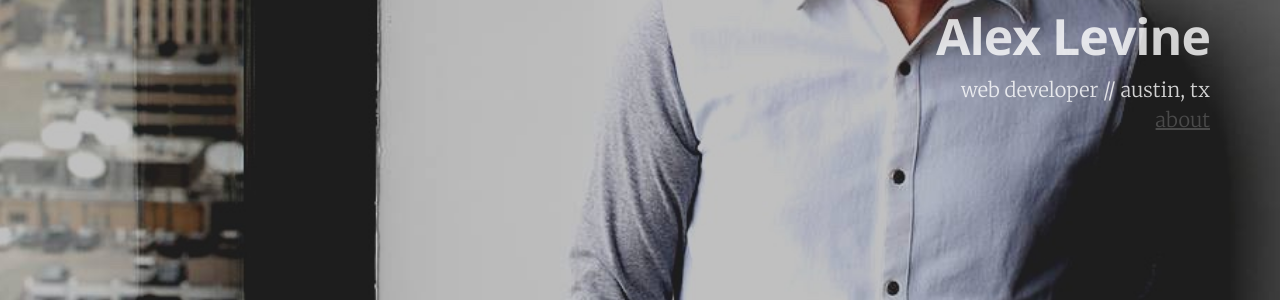
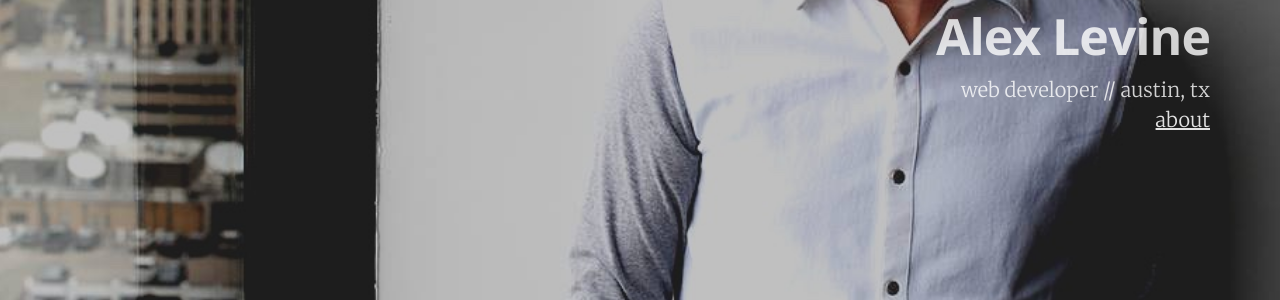
Before and after one commit to a17levine/a17levine.github.io, a Jekyll site: the page built from index.html, in a window 1280 px wide. Shown: the part 451-751 px from the top of the page. Built offline with Jekyll 4.4.1, drawn with Linux system fonts in a browser that asks for light colours; nearby versions of some CDN libraries; Markdown is read by kramdown in place of the engine named in the settings; the list of posts is cut into pages by our own code.

Commit message:
updating color of about link

```diff
--- a/assets/css/screen.css
+++ b/assets/css/screen.css
@@ -692,6 +692,10 @@ margin on the iframe, cause it breaks stuff. */
     color: rgba(255,255,255,0.8);
 }
 
+.page-description a {
+  color: rgba(255,255,255,0.87);
+}
+
 .no-cover.main-header {
     min-height: 160px;
     max-height: 40%;
```
